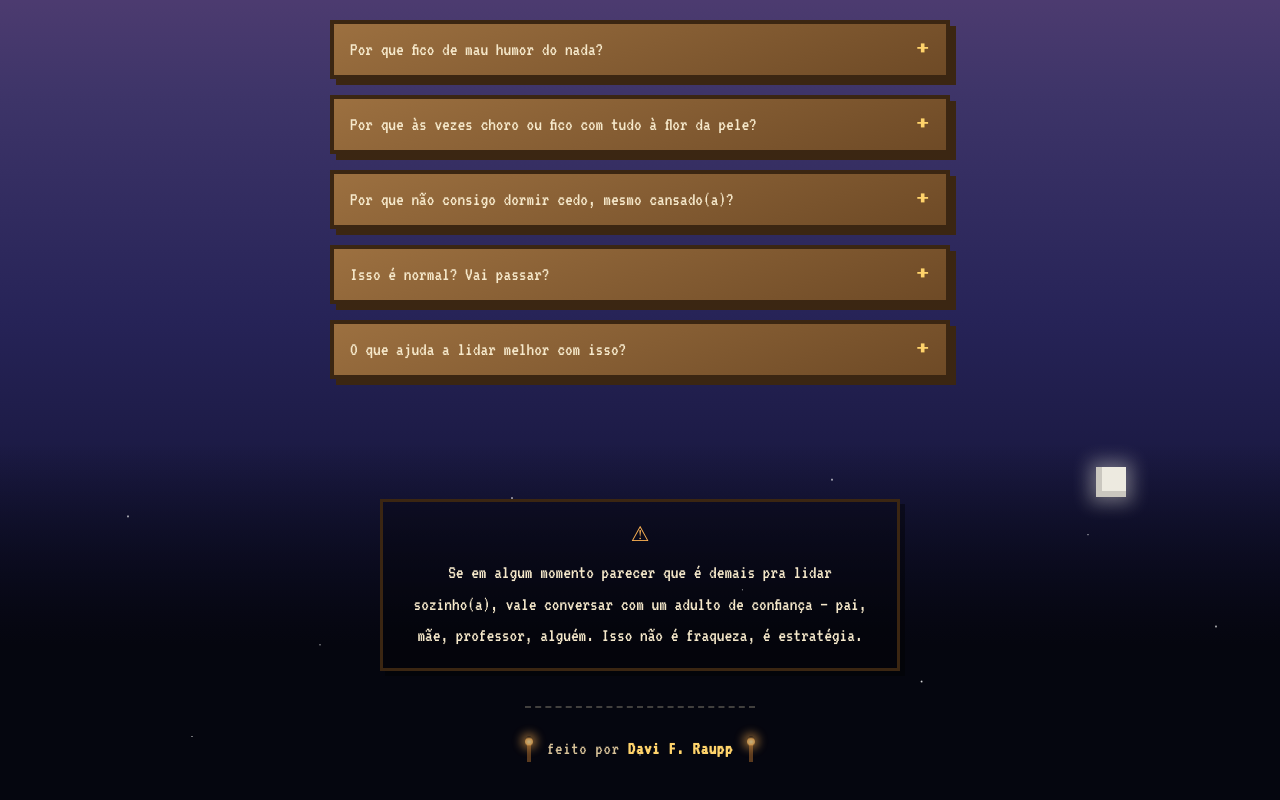
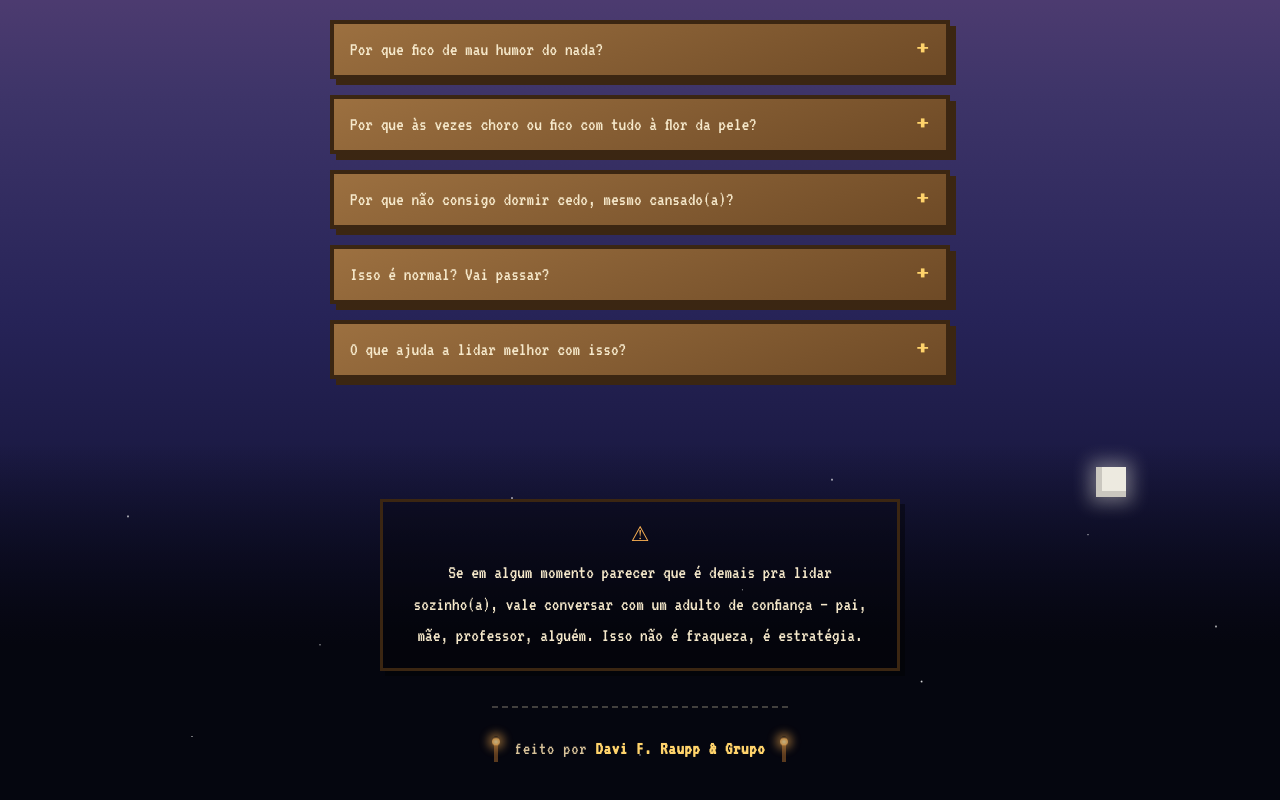
Before and after one commit to davifabriciomm-coder/SiteSobrepuberdade, a plain HTML site: page index.html in a window 1280 px wide. Shown: the part 1411-2211 px from the top of the page. Drawn offline with nearby package versions, Linux system fonts and the light colour scheme.

Commit message:
Update index.html

```diff
--- a/index.html
+++ b/index.html
@@ -538,7 +538,7 @@
   <p class="note">Se em algum momento parecer que é demais pra lidar sozinho(a), vale conversar com um adulto de confiança — pai, mãe, professor, alguém. Isso não é fraqueza, é estratégia.</p>
   <div class="signpost">
     <div class="torch"><div class="stick"></div><div class="flame"></div></div>
-    <span class="credit">feito por <span class="name">Davi F. Raupp</span></span>
+    <span class="credit">feito por <span class="name">Davi F. Raupp & Grupo</span></span>
     <div class="torch"><div class="stick"></div><div class="flame"></div></div>
   </div>
 </footer>
```
